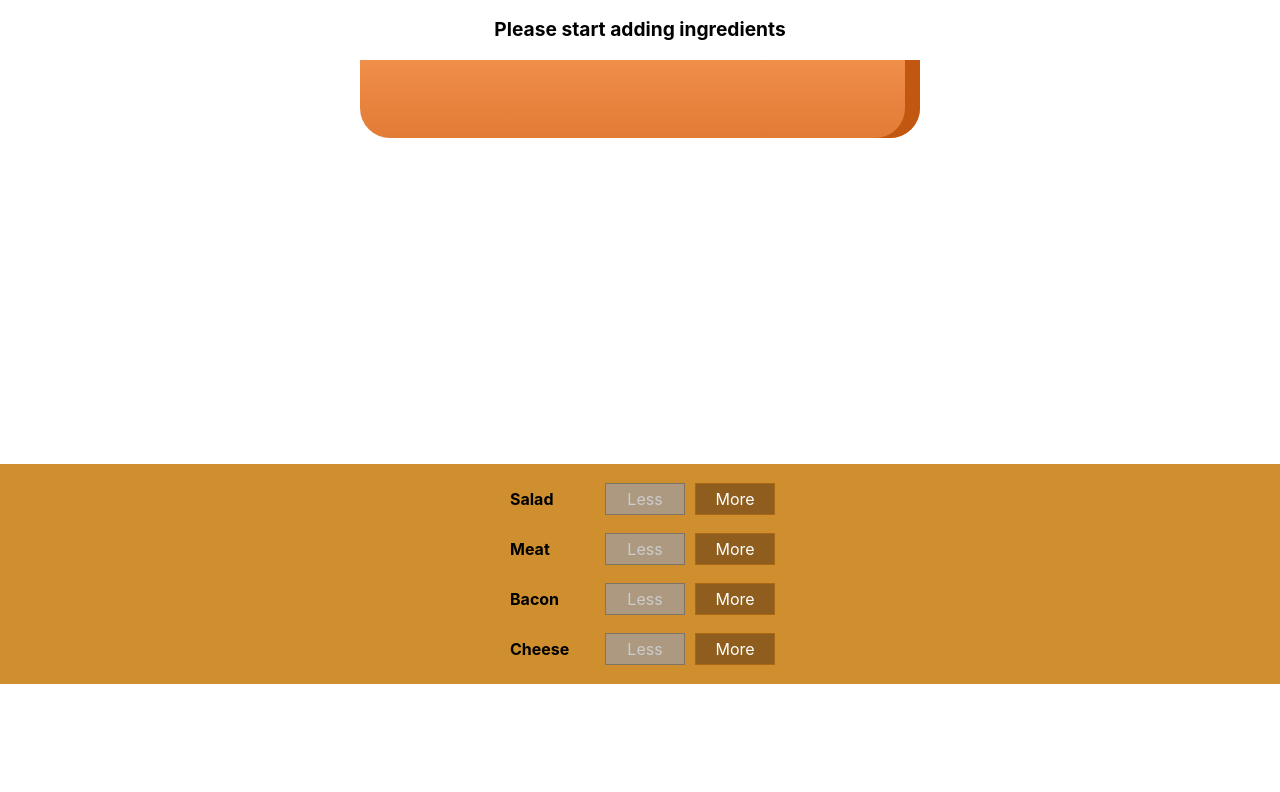
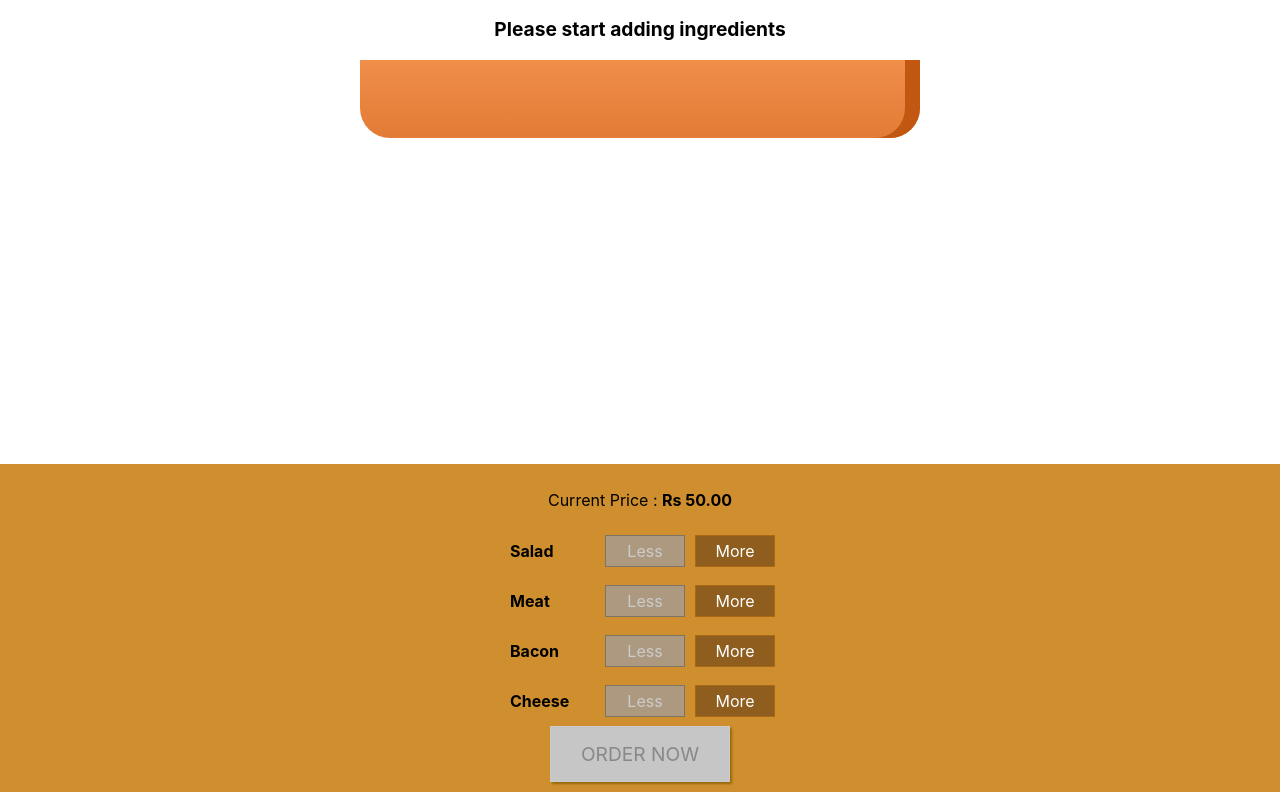
Before and after one commit to ritwikpal20/Burger-Builder, a React (Create React App) app: page / in a window 1280 px wide. Shown: the part 188-980 px from the top of the page. Before the commit the page ends 872 px from the top, so only its background shows below. Built offline with nearby package versions, Linux system fonts and the light colour scheme.

Commit message:
added order button and order summary modal

```diff
--- a/src/components/Burger/BuildControls/BuildControls.js
+++ b/src/components/Burger/BuildControls/BuildControls.js
@@ -11,6 +11,9 @@ const controls = [
 const BuildControls = (props) => {
     return (
         <div className={classes.BuildControls}>
+            <p>
+                Current Price : <strong>Rs {props.price.toFixed(2)}</strong>
+            </p>
             {controls.map((ctrl) => {
                 return (
                     <BuildControl
@@ -22,6 +25,13 @@ const BuildControls = (props) => {
                     />
                 );
             })}
+            <button
+                className={classes.OrderButton}
+                disabled={!props.purchasable}
+                onClick={props.ordered}
+            >
+                ORDER NOW
+            </button>
         </div>
     );
 };
--- a/src/components/Burger/BuildControls/BuildControls.module.css
+++ b/src/components/Burger/BuildControls/BuildControls.module.css
@@ -8,3 +8,45 @@
     margin: auto;
     padding: 10px 0;
 }
+
+.OrderButton {
+    background-color: #dad735;
+    outline: none;
+    cursor: pointer;
+    border: 1px solid #966909;
+    color: #966909;
+    font-family: inherit;
+    font-size: 1.2em;
+    padding: 15px 30px;
+    box-shadow: 2px 2px 2px #966909;
+}
+
+.OrderButton:hover,
+.OrderButton:active {
+    background-color: #a0db41;
+    border: 1px solid #966909;
+    color: #966909;
+}
+
+.OrderButton:disabled {
+    background-color: #c7c6c6;
+    cursor: not-allowed;
+    border: 1px solid #ccc;
+    color: #888888;
+}
+
+.OrderButton:not(:disabled) {
+    animation: enable 0.3s linear;
+}
+
+@keyframes enable {
+    0% {
+        transform: scale(1);
+    }
+    60% {
+        transform: scale(1.1);
+    }
+    100% {
+        transform: scale(1);
+    }
+}
--- a/src/components/Burger/Burger.module.css
+++ b/src/components/Burger/Burger.module.css
@@ -7,6 +7,28 @@
     text-align: center;
     font-weight: bold;
     font-size: 1.2rem;
+}
+
+/* Custom scrollbar */
+/* width */
+.Burger::-webkit-scrollbar {
+    width: 5px;
+}
+
+/* Track */
+.Burger::-webkit-scrollbar-track {
+    background: #f1f1f1;
+}
+
+/* Handle */
+.Burger::-webkit-scrollbar-thumb {
+    background: #888;
+    border-radius: 10px;
+}
+
+/* Handle on hover */
+.Burger::-webkit-scrollbar-thumb:hover {
+    background: #555;
 }
 
 @media (min-width: 500px) and (max-height: 400px) {
--- /dev/null
+++ b/src/components/Burger/OrderSummary/OrderSummary.js
@@ -0,0 +1,24 @@
+import Aux from "../../../hoc/Auxiliary";
+
+const orderSummary = (props) => {
+    const ingredientsSummary = Object.keys(props.ingredients).map((igKey) => {
+        return (
+            <li key={igKey}>
+                <span style={{ textTransform: "capitalize" }}>{igKey}</span> :{" "}
+                {props.ingredients[igKey]}
+            </li>
+        );
+    });
+    return (
+        <Aux>
+            <h3>Order Summary</h3>
+            <p>
+                You have added following indregients to your delicious burger:
+            </p>
+            <ul>{ingredientsSummary}</ul>
+            <p>Continue to checkout?</p>
+        </Aux>
+    );
+};
+
+export default orderSummary;
--- /dev/null
+++ b/src/components/UI/Modal/Modal.js
@@ -0,0 +1,17 @@
+import classes from "./Modal.module.css";
+
+const modal = (props) => {
+    return (
+        <div
+            className={classes.Modal}
+            style={{
+                transform: props.show ? "translateY(0)" : "translateY(-100vh)",
+                opacity: props.show ? "1" : "0",
+            }}
+        >
+            {props.children}
+        </div>
+    );
+};
+
+export default modal;
--- /dev/null
+++ b/src/components/UI/Modal/Modal.module.css
@@ -0,0 +1,20 @@
+.Modal {
+    position: fixed;
+    z-index: 500;
+    background-color: white;
+    width: 70%;
+    border: 1px solid #ccc;
+    box-shadow: 1px 1px 1px black;
+    padding: 16px;
+    left: 15%;
+    top: 30%;
+    box-sizing: border-box;
+    transition: all 0.3s ease-out;
+}
+
+@media (min-width: 600px) {
+    .Modal {
+        width: 500px;
+        left: calc(50% - 250px);
+    }
+}
--- a/src/containers/BurgerBuilder/BurgerBuilder.js
+++ b/src/containers/BurgerBuilder/BurgerBuilder.js
@@ -2,11 +2,13 @@ import { Component } from "react";
 import Aux from "../../hoc/Auxiliary";
 import Burger from "../../components/Burger/Burger";
 import BuildControls from "../../components/Burger/BuildControls/BuildControls";
+import Modal from "../../components/UI/Modal/Modal";
+import OrderSummary from "../../components/Burger/OrderSummary/OrderSummary";
 
 const INGREDIENT_PRICE = {
-    salad: 20,
-    meat: 50,
-    bacon: 70,
+    salad: 20.5,
+    meat: 50.75,
+    bacon: 70.255,
     cheese: 15,
 };
 
@@ -19,7 +21,23 @@ class BurgerBuilder extends Component {
             cheese: 0,
         },
         totalPrice: 50,
+        purchasable: false,
+        purchasing: false,
     };
+
+    updatePurchaseState() {
+        // state was immediately updated after using aIH or rIH method , using setState this way we ensure we get updated state
+        this.setState((prevState, props) => {
+            let sum = 0;
+            const ingredients = { ...prevState.ingredients };
+            for (let ingredient in ingredients) {
+                sum = sum + ingredients[ingredient];
+            }
+            return {
+                purchasable: sum > 0,
+            };
+        });
+    }
 
     addIngredientHandler = (type) => {
         // get a copy of old ingredients and modify it , and then set old state to this new one
@@ -34,6 +52,7 @@ class BurgerBuilder extends Component {
             ingredients: newIngredients,
             totalPrice: newPrice,
         });
+        this.updatePurchaseState();
     };
 
     removeIngredientHandler = (type) => {
@@ -53,6 +72,11 @@ class BurgerBuilder extends Component {
             ingredients: newIngredients,
             totalPrice: newPrice,
         });
+        this.updatePurchaseState();
+    };
+
+    purchaseHandler = () => {
+        this.setState({ purchasing: true });
     };
 
     render() {
@@ -63,12 +87,24 @@ class BurgerBuilder extends Component {
 
         return (
             <Aux>
+                <Modal show={this.state.purchasing}>
+                    <OrderSummary ingredients={this.state.ingredients} />
+                </Modal>
+                <div
+                    style={
+                        this.state.purchasing ? { filter: "blur(2px)" } : null
+                    }
+                >
                     <Burger ingredients={this.state.ingredients} />
                     <BuildControls
                         ingredientAdded={this.addIngredientHandler}
                         ingredientRemoved={this.removeIngredientHandler}
                         disabled={disabledInfo}
+                        price={this.state.totalPrice}
+                        purchasable={this.state.purchasable}
+                        ordered={this.purchaseHandler}
                     />
+                </div>
             </Aux>
         );
     }
```
Also changed, not shown: src/components/UI/Backdrop/Backdrop.js (added). Lines whose indentation alone changed are shown as unchanged.
